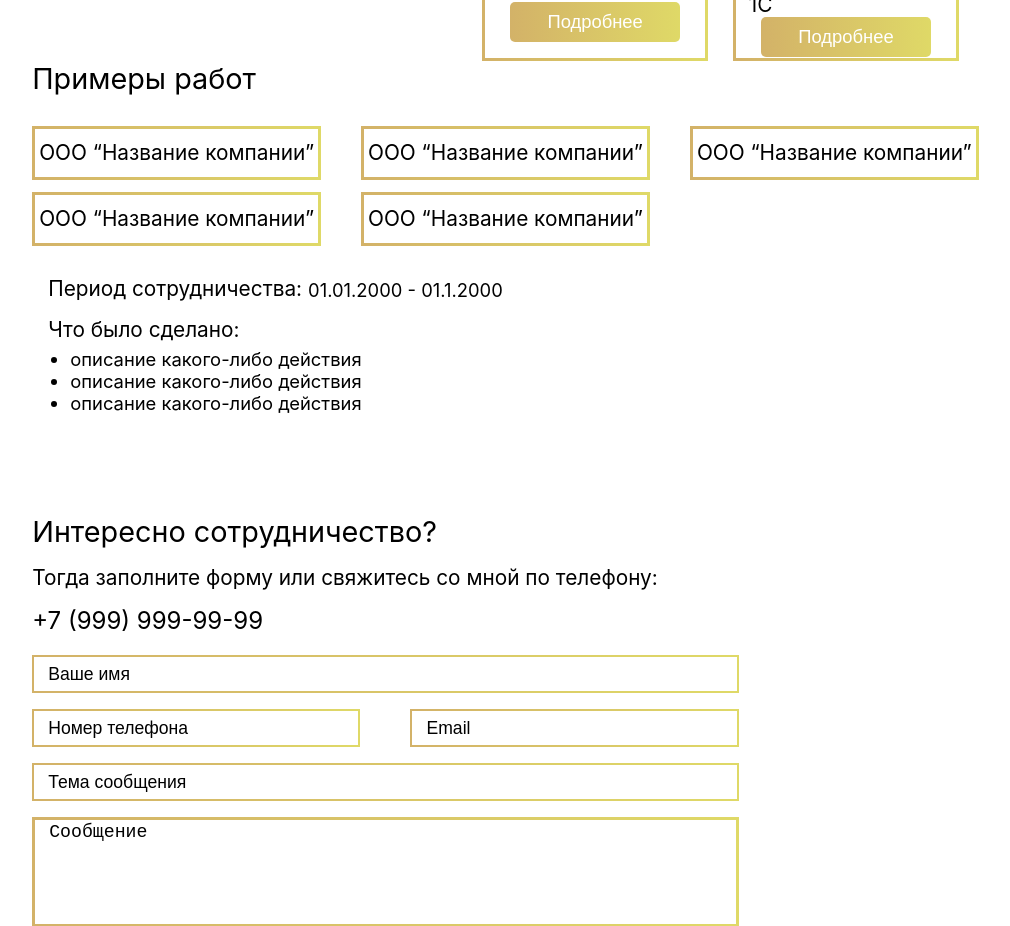
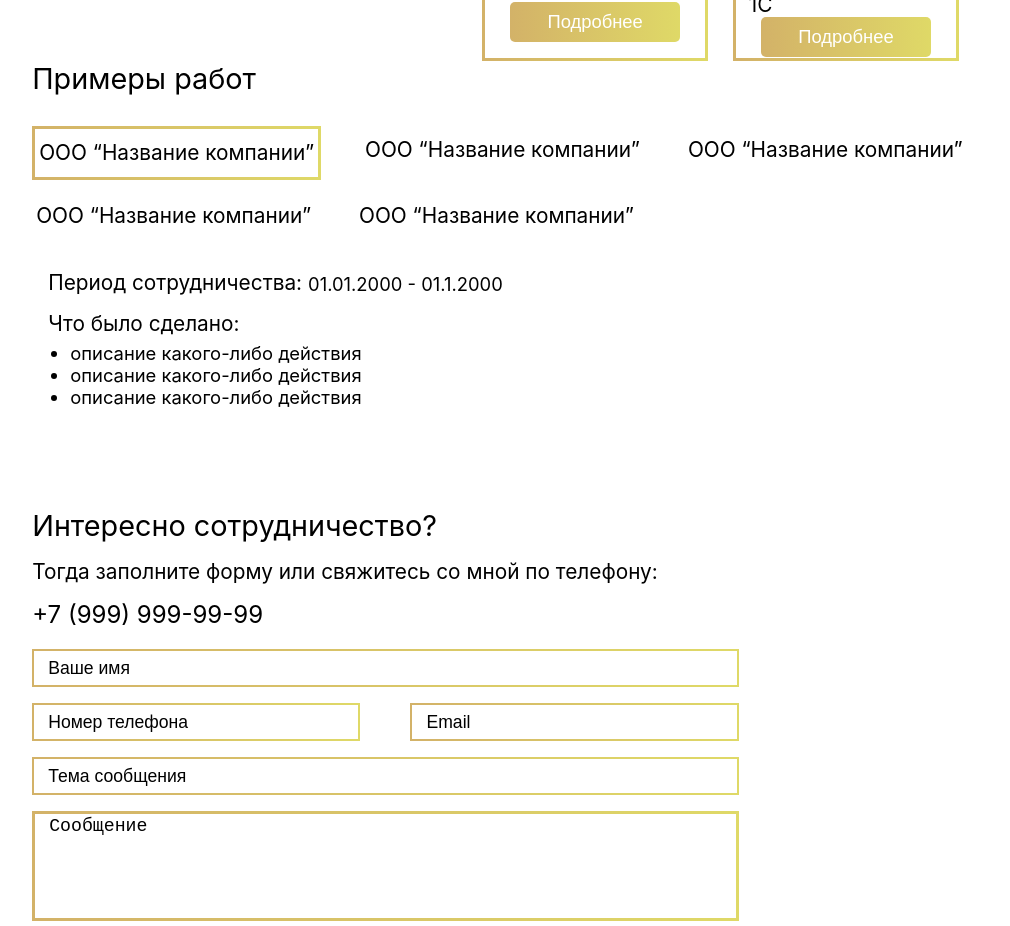
Before and after one commit to Vinorval/alexey-yurievich, a React (Create React App) app: page / in a window 1280 px wide. Shown: the part 1240-2166 px from the top of the page, without its empty margins (19-1029 px from the left). Built offline with nearby package versions, Linux system fonts and the light colour scheme.

Commit message:
highlight an active company

```diff
--- a/src/components/works/Works.js
+++ b/src/components/works/Works.js
@@ -2,15 +2,19 @@ import React from "react";
 import Styles from "./Works.module.css";
 
 const Works = () => {
+    const [ id, setId ] = React.useState(1);
+
+    //const clickOnCompanyName = (id) => setId(id);
+
     return (
         <section className={Styles.works} >
             <h2 className={Styles.works__title} >Примеры работ</h2>
             <ul className={Styles.company} >
-                <li className={Styles.company__name} >ООО “Название компании”</li>
-                <li className={Styles.company__name} >ООО “Название компании”</li>
-                <li className={Styles.company__name} >ООО “Название компании”</li>
-                <li className={Styles.company__name} >ООО “Название компании”</li>
-                <li className={Styles.company__name} >ООО “Название компании”</li>
+                <li onClick={() => setId(1)} className={`${Styles.company__name} ${ (id === 1) && Styles.company__name_active }`} >ООО “Название компании”</li>
+                <li onClick={() => setId(2)} className={`${Styles.company__name} ${ (id === 2) && Styles.company__name_active }`} >ООО “Название компании”</li>
+                <li onClick={() => setId(3)} className={`${Styles.company__name} ${ (id === 3) && Styles.company__name_active }`} >ООО “Название компании”</li>
+                <li onClick={() => setId(4)} className={`${Styles.company__name} ${ (id === 4) && Styles.company__name_active }`} >ООО “Название компании”</li>
+                <li onClick={() => setId(5)} className={`${Styles.company__name} ${ (id === 5) && Styles.company__name_active }`} >ООО “Название компании”</li>
             </ul>
             <div className={Styles.experience} >
                 <div className={Styles.work}>
--- a/src/components/works/Works.module.css
+++ b/src/components/works/Works.module.css
@@ -31,6 +31,9 @@
     height: 40px;
     border-radius: 4px;
     padding: 4px;
+}
+
+.company__name_active {
     border: 3px solid;
     border-image: linear-gradient(to right, #D3B268 0%, #DFD967 100%) 1;
 }
```
